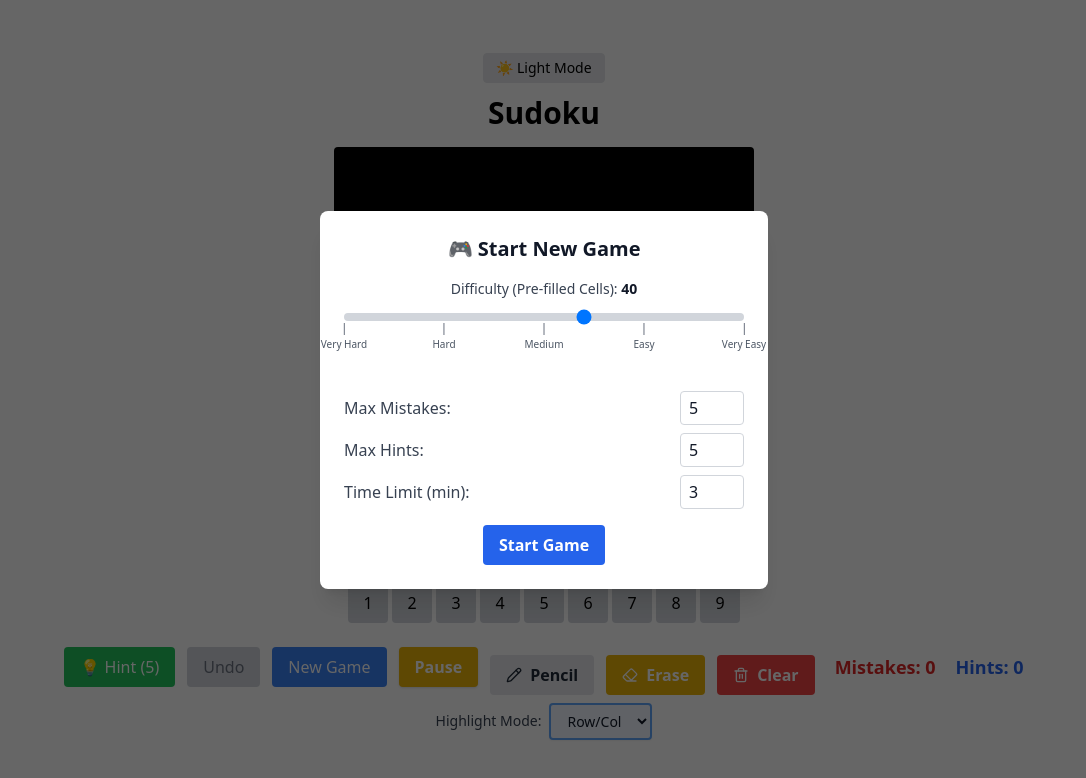
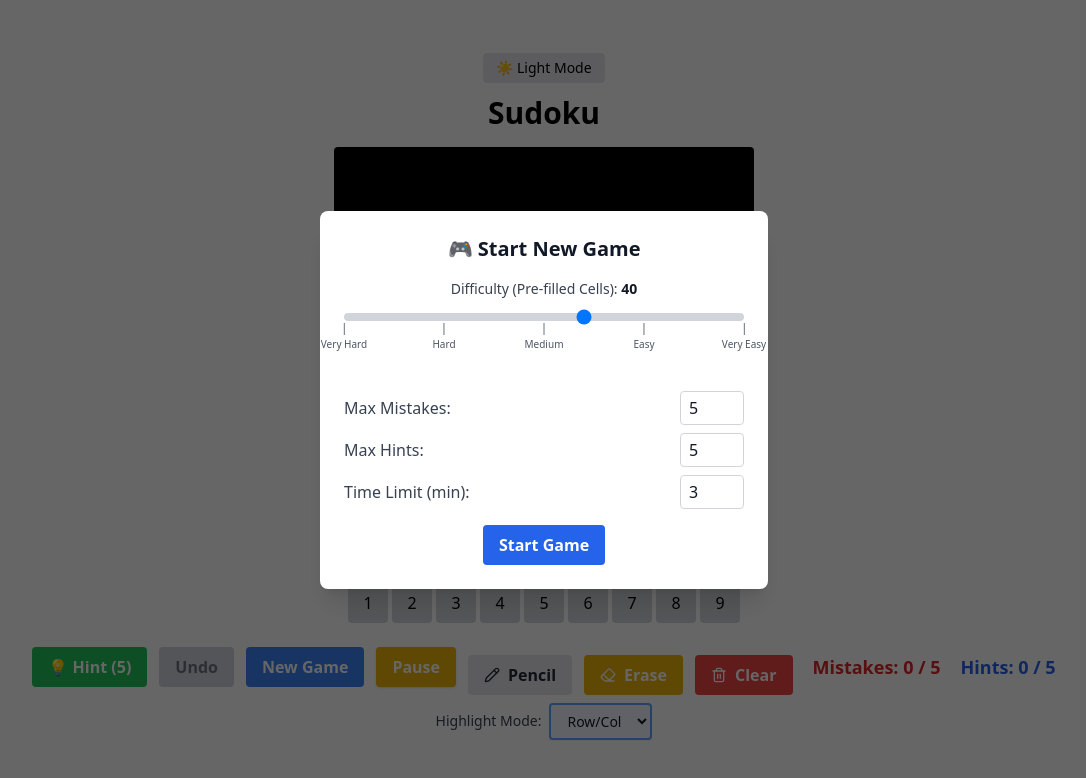
Before and after one commit to HrshSwnt/sudoku, a React (Vite) app: page / in a window 1280 px wide. Shown: the top 778 px of the page, without its empty margins (96-1182 px from the left). Built offline with nearby package versions, Linux system fonts and the light colour scheme.

Commit message:
Uniform button interface

```diff
--- a/src/components/Controls.tsx
+++ b/src/components/Controls.tsx
@@ -25,54 +25,64 @@ export default function Controls() {
 
     return (
         <div className="flex flex-wrap gap-3 items-center justify-center mt-4">
+            {/* 💡 Hint */}
             <button
                 onClick={giveHint}
                 disabled={hintsUsed >= maxHints || hasWon || hasFailed}
-                className={`px-4 py-2 rounded bg-green-500 text-white hover:bg-green-600 disabled:bg-gray-300 disabled:cursor-default dark:bg-green-700 dark:hover:bg-green-800 dark:disabled:bg-gray-700`}
+                className={`px-4 py-2 rounded transition font-semibold
+                    ${hintsUsed >= maxHints || hasWon || hasFailed
+                        ? 'bg-gray-300 text-gray-500 cursor-default dark:bg-gray-700 dark:text-gray-400'
+                        : 'bg-green-500 text-white hover:bg-green-600 dark:bg-green-700 dark:hover:bg-green-800'
+                    }`}
             >
                 💡 Hint ({maxHints - hintsUsed})
             </button>
 
+            {/* ↩️ Undo */}
             <button
                 onClick={undo}
                 disabled={!canUndo || hasWon || hasFailed}
-                className={`px-4 py-2 rounded transition ${!canUndo || hasWon || hasFailed
-                    ? 'bg-gray-300 text-gray-500 cursor-default dark:bg-gray-700 dark:text-gray-400'
-                    : 'bg-gray-600 hover:bg-gray-700 text-white dark:bg-gray-700 dark:hover:bg-gray-800'
+                className={`px-4 py-2 rounded transition font-semibold
+                    ${!canUndo || hasWon || hasFailed
+                        ? 'bg-gray-300 text-gray-500 cursor-default dark:bg-gray-700 dark:text-gray-400'
+                        : 'bg-gray-600 text-white hover:bg-gray-700 dark:bg-gray-700 dark:hover:bg-gray-800'
                     }`}
             >
                 Undo
             </button>
 
-
+            {/* 🔄 New Game */}
             <button
                 onClick={() => setShowStartPrompt(true)}
-                className="px-4 py-2 bg-blue-500 hover:bg-blue-600 text-white rounded transition dark:bg-blue-700 dark:hover:bg-blue-800"
+                className="px-4 py-2 rounded font-semibold transition bg-blue-500 text-white hover:bg-blue-600 dark:bg-blue-700 dark:hover:bg-blue-800"
             >
                 New Game
             </button>
+
+            {/* ⏸️ Pause / Resume */}
             <button
                 onClick={() => setIsPaused(!isPaused)}
                 disabled={hasWon || hasFailed}
-                className={`px-4 py-2 rounded font-semibold shadow transition
+                className={`px-4 py-2 rounded font-semibold transition shadow
                     ${hasWon || hasFailed
-                        ? 'bg-gray-400 text-gray-200 cursor-default dark:bg-gray-700 dark:text-gray-400'
+                        ? 'bg-gray-300 text-gray-500 cursor-default dark:bg-gray-700 dark:text-gray-400'
                         : isPaused
-                            ? 'bg-green-600 hover:bg-green-700 text-white dark:bg-green-800 dark:hover:bg-green-900'
-                            : 'bg-yellow-500 hover:bg-yellow-600 text-white dark:bg-yellow-700 dark:hover:bg-yellow-800'
+                            ? 'bg-green-600 text-white hover:bg-green-700 dark:bg-green-800 dark:hover:bg-green-900'
+                            : 'bg-yellow-500 text-white hover:bg-yellow-600 dark:bg-yellow-700 dark:hover:bg-yellow-800'
                     }`}
             >
                 {isPaused ? 'Resume' : 'Pause'}
             </button>
 
-            <div className="flex gap-3 mt-4">
-                {/* ✏️ Pencil Mode Button */}
+            {/* Pencil / Erase / Clear */}
+            <div className="flex flex-wrap gap-3 mt-4 justify-center">
+                {/* ✏️ Pencil */}
                 <button
                     onClick={() => setIsPencilMode((prev) => !prev)}
                     disabled={gameOver}
                     className={`flex items-center gap-2 px-4 py-2 rounded font-semibold transition
-          ${gameOver
-                            ? 'bg-gray-300 text-gray-500 dark:bg-gray-700 dark:text-gray-400 cursor-not-allowed'
+                        ${gameOver
+                            ? 'bg-gray-300 text-gray-500 cursor-default dark:bg-gray-700 dark:text-gray-400'
                             : isPencilMode
                                 ? 'bg-blue-600 text-white hover:bg-blue-700 dark:bg-blue-700 dark:hover:bg-blue-800'
                                 : 'bg-gray-200 text-gray-800 hover:bg-gray-300 dark:bg-gray-800 dark:text-white dark:hover:bg-gray-700'
@@ -82,13 +92,13 @@ export default function Controls() {
                     Pencil
                 </button>
 
-                {/* 🧽 Erase Button (only erases pencil marks) */}
+                {/* 🧽 Erase */}
                 <button
                     onClick={erasePencilMark}
                     disabled={gameOver}
                     className={`flex items-center gap-2 px-4 py-2 rounded font-semibold transition
-          ${gameOver
-                            ? 'bg-gray-300 text-gray-500 dark:bg-gray-700 dark:text-gray-400 cursor-not-allowed'
+                        ${gameOver
+                            ? 'bg-gray-300 text-gray-500 cursor-default dark:bg-gray-700 dark:text-gray-400'
                             : 'bg-yellow-500 text-white hover:bg-yellow-600 dark:bg-yellow-600 dark:hover:bg-yellow-700'
                         }`}
                 >
@@ -96,13 +106,13 @@ export default function Controls() {
                     Erase
                 </button>
 
-                {/* 🗑️ Clear Button (clears the selected cell value) */}
+                {/* 🗑️ Clear */}
                 <button
                     onClick={clearCell}
                     disabled={gameOver}
                     className={`flex items-center gap-2 px-4 py-2 rounded font-semibold transition
-          ${gameOver
-                            ? 'bg-gray-300 text-gray-500 dark:bg-gray-700 dark:text-gray-400 cursor-not-allowed'
+                        ${gameOver
+                            ? 'bg-gray-300 text-gray-500 cursor-default dark:bg-gray-700 dark:text-gray-400'
                             : 'bg-red-500 text-white hover:bg-red-600 dark:bg-red-600 dark:hover:bg-red-700'
                         }`}
                 >
@@ -113,11 +123,11 @@ export default function Controls() {
 
 
             <span className="text-red-600 font-bold text-lg ml-2 dark:text-red-400">
-                Mistakes: {mistakes}
+                Mistakes: {mistakes} / {maxHints}
             </span>
 
             <span className="text-blue-600 font-bold text-lg ml-2 dark:text-blue-400">
-                Hints: {hintsUsed}
+                Hints: {hintsUsed} / {maxHints}
             </span>
         </div>
     );
```
